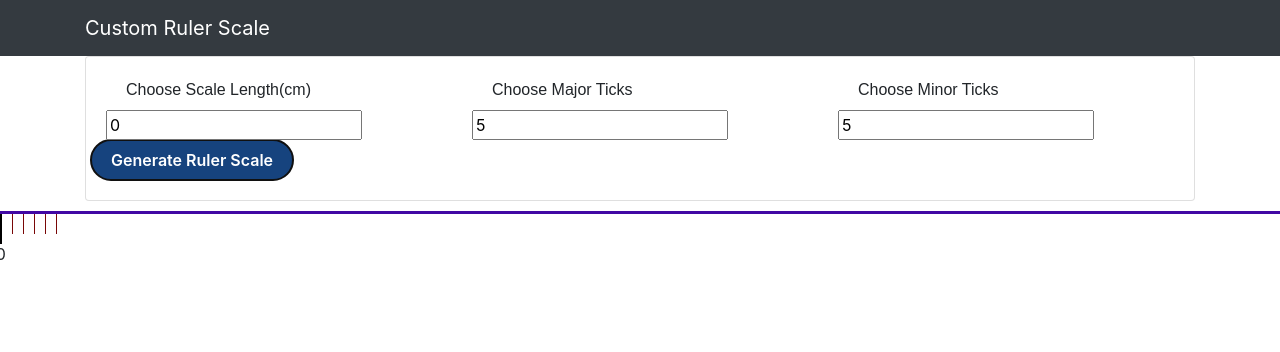
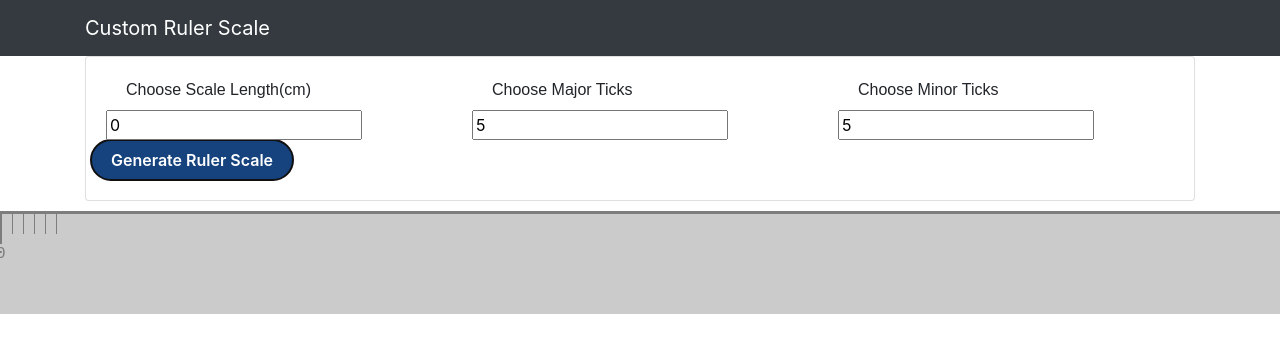
Before and after one commit to joelsunny98/custome-scale.angular, an Angular app in the folder custom-scale/: page / in a window 1280 px wide. Both pictures are taken after typing "5", "5" into the empty fields and a click on the button "Generate Ruler Scale". Shown: the top 352 px of the page. Built offline with nearby package versions, Linux system fonts and the light colour scheme.

Commit message:
Changed Scale Styling

```diff
--- a/custom-scale/src/app/ruler/ruler.component.css
+++ b/custom-scale/src/app/ruler/ruler.component.css
@@ -1,9 +1,3 @@
-label,
-h1 {
-  font-family: Arial, sans-serif;
-}
-
-
 .ruler-container {
   position: relative;
   overflow: auto;
@@ -12,13 +6,14 @@ h1 {
   overflow-x: scroll;
   margin: 0;
   padding: 0;
-  height: 65vh;
+  height: 100px;
+  background-color: #cbcbcb;
 }
 
 .ruler-minor {
   height: 20px;
   width: 1px;
-  background-color: rgb(121, 7, 7);
+  background-color: #7d7d7d;
   text-align: center;
   margin-right: 10px;
 }
@@ -26,17 +21,19 @@ h1 {
 .item-text {
   padding-top: 50px;
   white-space: nowrap;
+  color: #7d7d7d;
+  font-family: 'Courier New', Courier, monospace;
 }
 
 .ruler-major {
   position: relative;
-  display:flex;
+  display: flex;
 }
 
 .ruler {
   height: 100%;
   position: relative;
-  border-top: 3px solid #4108a4;
+  border-top: 3px solid #7d7d7d;
   margin-top: 10px;
   overflow-x: auto;
   display: flex;
@@ -50,7 +47,7 @@ h1 {
   justify-content: center;
   height: 30px;
   width: 1.5px;
-  background-color: black;
+  background-color: #7d7d7d;
   text-align: center;
   margin-right: 10px;
 }
```
